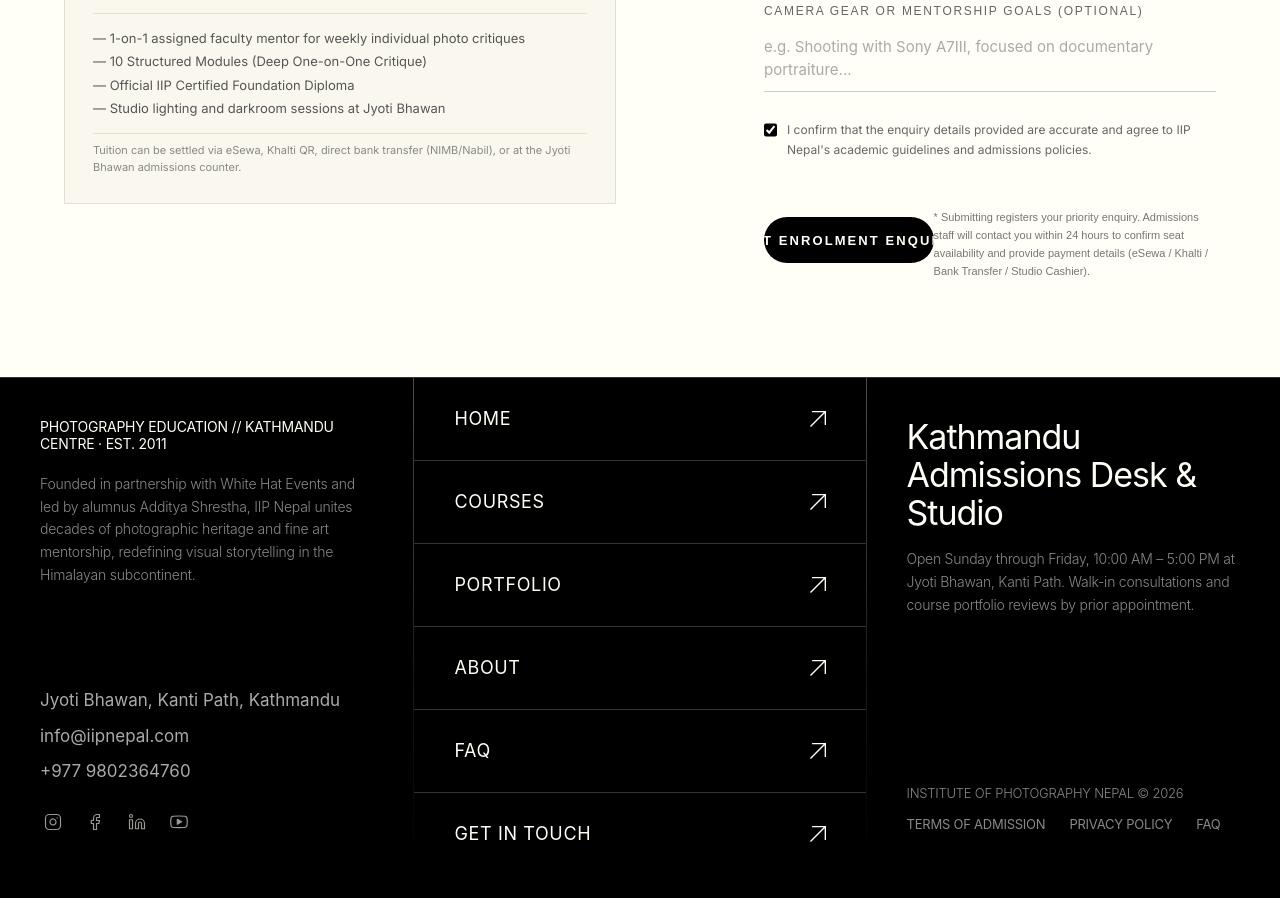
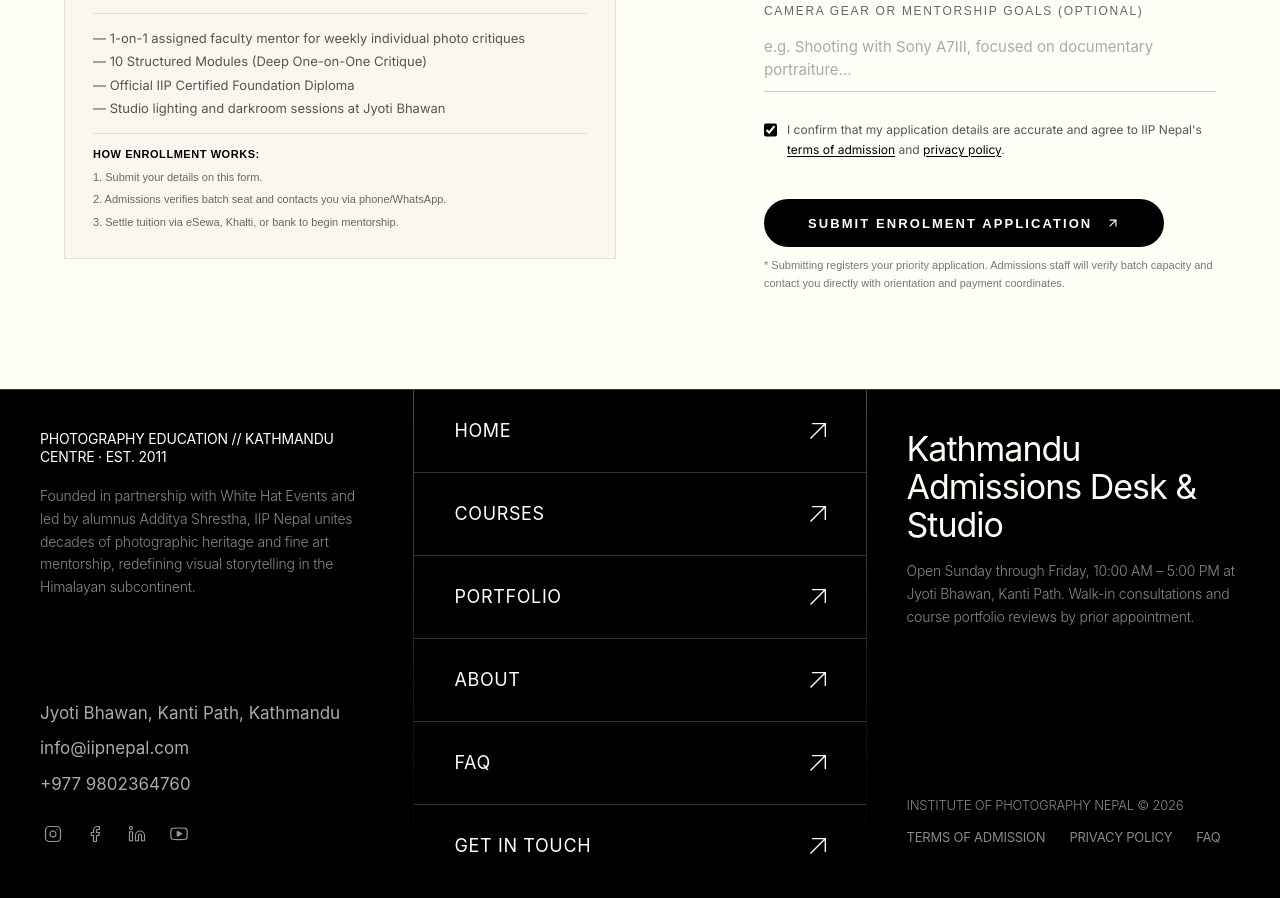
Before and after one commit to Kaushallrai/iipnepal, a Next.js app: page /enroll in a window 1280 px wide. Shown: the part 1120-2018 px from the top of the page. Built offline with nearby package versions, Linux system fonts and the light colour scheme; a web font is replaced by a local one.

Commit message:
feat(enroll): streamline application flow, verification states, and terms links (Phase 2)

```diff
--- a/src/components/enroll/EnrollmentPageContent.tsx
+++ b/src/components/enroll/EnrollmentPageContent.tsx
@@ -349,10 +349,13 @@ export default function EnrollmentPageContent({
                   <p>— Studio lighting and darkroom sessions at Jyoti Bhawan</p>
                 </div>
 
-                {/* Payment Notice */}
-                <p className="font-sans text-[11px] text-[#888888] pt-2 border-t border-[#e2e0d2]">
-                  Tuition can be settled via eSewa, Khalti QR, direct bank transfer (NIMB/Nabil), or at the Jyoti Bhawan admissions counter.
-                </p>
+                {/* What Happens Next Summary */}
+                <div className="pt-3 border-t border-[#e2e0d2] flex flex-col gap-1.5 font-mono text-[11px] text-[#666666]">
+                  <span className="uppercase tracking-wider text-black font-semibold">How enrollment works:</span>
+                  <p>1. Submit your details on this form.</p>
+                  <p>2. Admissions verifies batch seat and contacts you via phone/WhatsApp.</p>
+                  <p>3. Settle tuition via eSewa, Khalti, or bank to begin mentorship.</p>
+                </div>
               </div>
 
             </div>
@@ -373,7 +376,7 @@ export default function EnrollmentPageContent({
               </div>
 
               {submittedData ? (
-                /* Submission Confirmation State (matching ContactForm.tsx) */
+                /* Submission Confirmation State */
                 <div
                   role="status"
                   aria-live="polite"
@@ -384,25 +387,46 @@ export default function EnrollmentPageContent({
                   </div>
 
                   <h3 className="font-light text-2xl sm:text-3xl tracking-[-0.03em] text-[#fffef7]">
-                    Enrolment enquiry logged successfully.
+                    Enrolment application received.
                   </h3>
 
-                  <div className="font-mono text-xs text-[#ffd001] tracking-wider">
+                  <div className="font-mono text-xs text-[#ffd001] tracking-wider bg-[#ffd001]/10 px-3 py-1 border border-[#ffd001]/30">
                     APPLICATION REF: {submittedData.referenceId}
                   </div>
 
-                  <p className="font-light text-[14px] text-[#aaaaaa] leading-[1.65]">
-                    Welcome, <strong>{submittedData.studentName}</strong>. Your enrolment enquiry for <strong>{submittedData.courseTitle}</strong> ({submittedData.payableFee}) has been received.
+                  <p className="font-light text-[14px] text-[#cccccc] leading-[1.65]">
+                    Welcome, <strong>{submittedData.studentName}</strong>. Your enrolment application for <strong>{submittedData.courseTitle}</strong> ({submittedData.payableFee}) has been registered in the Kathmandu admissions ledger.
                   </p>
 
-                  <p className="font-light text-[13px] text-[#888888] leading-relaxed">
-                    Our admissions desk will contact you via phone or WhatsApp within 24 hours to confirm seat availability, schedule your orientation, and provide payment details.
-                  </p>
+                  <div className="w-full p-4 bg-white/5 border border-white/10 text-xs font-mono space-y-2 text-[#aaaaaa]">
+                    <div className="text-white uppercase tracking-wider font-semibold">What happens next:</div>
+                    <p>1. Our admissions counselor will review batch seating availability.</p>
+                    <p>2. We will reach out via phone ({submittedData.phone}) or WhatsApp to confirm your schedule and provide payment coordinates (eSewa / Khalti / Bank Transfer / Studio counter).</p>
+                    <p>3. Upon settlement, your official IIP Student Portal credentials and mentor orientation details will be issued.</p>
+                  </div>
+
+                  <div className="flex flex-wrap items-center gap-3 pt-2">
+                    <a
+                      href="tel:+9779802364760"
+                      className="inline-flex items-center gap-1.5 py-2.5 px-4 rounded-full bg-[#ffd001] text-black font-mono text-xs uppercase tracking-wider font-semibold hover:bg-white transition-colors"
+                    >
+                      <span>Call Admissions Desk</span>
+                    </a>
+                    <a
+                      href="https://wa.me/9779802364760"
+                      target="_blank"
+                      rel="noopener noreferrer"
+                      className="inline-flex items-center gap-1.5 py-2.5 px-4 rounded-full border border-white/20 text-white font-mono text-xs uppercase tracking-wider hover:border-[#ffd001] hover:text-[#ffd001] transition-colors"
+                    >
+                      <span>WhatsApp Desk</span>
+                      <ArrowUpRight className="w-3.5 h-3.5" />
+                    </a>
+                  </div>
 
                   <button
                     type="button"
                     onClick={handleReset}
-                    className="mt-4 inline-flex items-center gap-1.5 text-xs font-mono uppercase tracking-[0.18em] text-[#ffd001] hover:underline cursor-pointer"
+                    className="mt-3 inline-flex items-center gap-1.5 text-xs font-mono uppercase tracking-[0.18em] text-[#888888] hover:text-white hover:underline cursor-pointer"
                   >
                     <span>Submit another application</span>
                     <ArrowUpRight className="w-3.5 h-3.5" />
@@ -666,8 +690,16 @@ export default function EnrollmentPageContent({
                         }}
                         className="mt-0.5 w-4 h-4 accent-black rounded-none cursor-pointer"
                       />
-                      <span className="font-sans text-xs text-[#666666] leading-relaxed">
-                        I confirm that the enquiry details provided are accurate and agree to IIP Nepal&apos;s academic guidelines and admissions policies.
+                      <span className="font-sans text-xs text-[#555555] leading-relaxed">
+                        I confirm that my application details are accurate and agree to IIP Nepal&apos;s{" "}
+                        <Link href="/terms" target="_blank" className="underline underline-offset-2 text-black hover:text-[#ca8a04]">
+                          terms of admission
+                        </Link>{" "}
+                        and{" "}
+                        <Link href="/privacy" target="_blank" className="underline underline-offset-2 text-black hover:text-[#ca8a04]">
+                          privacy policy
+                        </Link>
+                        .
                       </span>
                     </label>
                     {errors.agreeTerms && (
@@ -678,11 +710,11 @@ export default function EnrollmentPageContent({
                   </div>
 
                   {/* Action Submit Button in Creative Giants Pill Style */}
-                  <div className="button-group col-span-2 pt-3 sm:pt-4 flex items-center">
+                  <div className="col-span-2 pt-3 sm:pt-4 flex flex-col items-start gap-2.5">
                     <button
                       type="submit"
                       disabled={isSubmitting}
-                      className="btn is-icon group relative inline-flex items-center justify-center gap-3.5 bg-black hover:bg-[#ffd001] text-[#fffef7] hover:text-black py-4 px-9 sm:px-11 rounded-full transition-colors duration-300 overflow-hidden cursor-pointer select-none w-full sm:w-auto"
+                      className="btn is-icon group relative inline-flex items-center justify-center gap-3.5 bg-black hover:bg-[#ffd001] text-[#fffef7] hover:text-black py-4 px-9 sm:px-11 rounded-full transition-colors duration-300 overflow-hidden cursor-pointer select-none w-full sm:w-auto min-h-[48px]"
                     >
                       {/* Sliding Signal Yellow Box on Hover */}
                       <span className="btn__circle-wrap absolute inset-0 w-full h-full overflow-hidden pointer-events-none">
@@ -691,29 +723,16 @@ export default function EnrollmentPageContent({
 
                       {/* Text */}
                       <span className="btn__text relative z-[2] font-mono text-xs sm:text-[13px] font-bold uppercase tracking-[0.16em] leading-none whitespace-nowrap transition-transform duration-300 group-hover:translate-x-1">
-                        {isSubmitting ? "PROCESSING..." : "SUBMIT ENROLMENT ENQUIRY"}
+                        {isSubmitting ? "PROCESSING..." : "SUBMIT ENROLMENT APPLICATION"}
                       </span>
 
-                      {/* Angled Arrow SVG Slot */}
+                      {/* Angled Arrow */}
                       <span className="btn__icon-slot relative z-[2] w-3.5 h-3.5 flex items-center justify-center shrink-0 transition-transform duration-300 group-hover:translate-x-1 group-hover:-translate-y-1">
-                        <svg
-                          xmlns="http://www.w3.org/2000/svg"
-                          viewBox="0 0 14 14"
-                          fill="none"
-                          className="w-3.5 h-3.5"
-                          aria-hidden="true"
-                        >
-                          <path
-                            fillRule="evenodd"
-                            clipRule="evenodd"
-                            d="M1.86031 0.00280762H14V12.1417H12.8189V2.01904L0.83515 14.0028L0 13.1677L11.9838 1.18389H1.86031V0.00280762Z"
-                            fill="currentColor"
-                          />
-                        </svg>
+                        <ArrowUpRight className="w-3.5 h-3.5" />
                       </span>
                     </button>
-                    <p className="mt-2.5 font-mono text-[11px] text-[#777777] leading-relaxed">
-                      * Submitting registers your priority enquiry. Admissions staff will contact you within 24 hours to confirm seat availability and provide payment details (eSewa / Khalti / Bank Transfer / Studio Cashier).
+                    <p className="font-mono text-[11px] text-[#777777] leading-relaxed">
+                      * Submitting registers your priority application. Admissions staff will verify batch capacity and contact you directly with orientation and payment coordinates.
                     </p>
                   </div>
 
```
